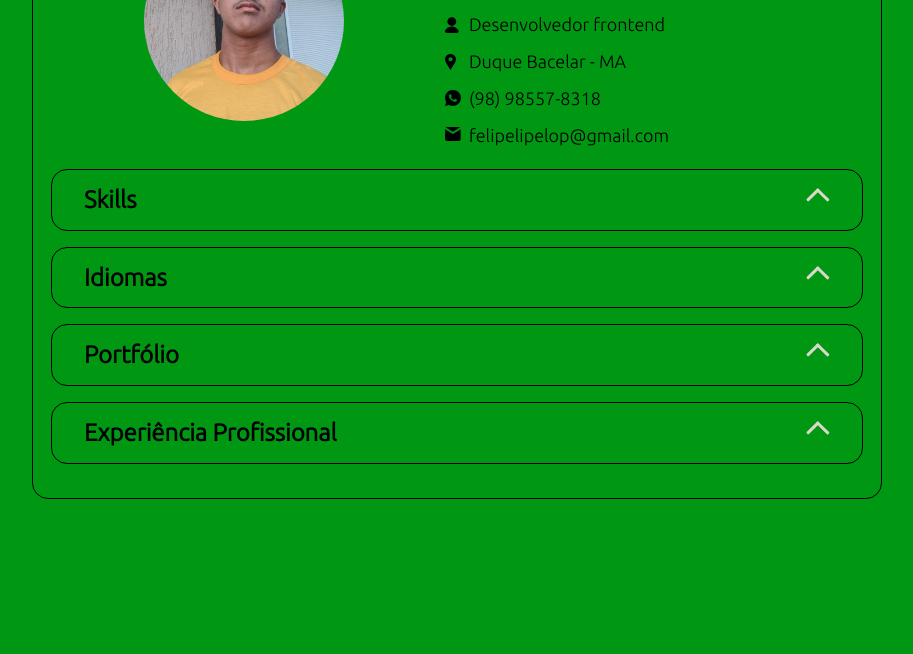
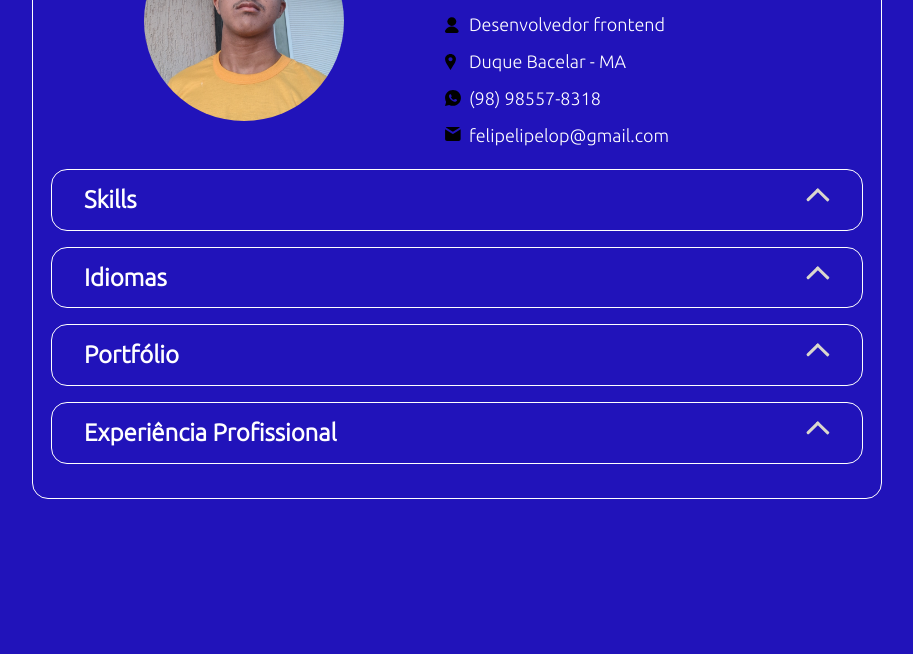
Before and after one commit to felipelpsdev/Portfolio, a plain HTML site: page index.html in a window 1280 px wide. Shown: the part 146-800 px from the top of the page, without its empty margins (183-1096 px from the left). Drawn offline with nearby package versions, Linux system fonts and the light colour scheme; no server answers.

Commit message:
atualizando front-end

```diff
--- a/index.html
+++ b/index.html
@@ -77,6 +77,9 @@
                             </li>
                             <li>
                                 <img src="data/img/java.png" alt="java" title="java">
+                            </li>
+                            <li>
+                                <img src="data/img/python.png" alt="python" title="python">
                             </li>
                         </ul>
                     </section>
--- a/src/css/acordeon.css
+++ b/src/css/acordeon.css
@@ -1,9 +1,9 @@
 :root {
-    --cor1: #009712;/*fundo*/
-    --cor2: #ffffff;/*hover*/
-    --cor3: #4766ce;
-    --cor4: #57c5c7;
-    --cor5: #000000;/*letra*/
+    --cor1: #2113ba;/*fundo*/
+    --cor2: #000000;/*hover*/
+    --cor3: #009c15;
+    --cor4: #35ac78;
+    --cor5: #ffffff;/*letra*/
 }
 
 .acordeon {
```
Also changed, not shown: data/img/python.png (added).
